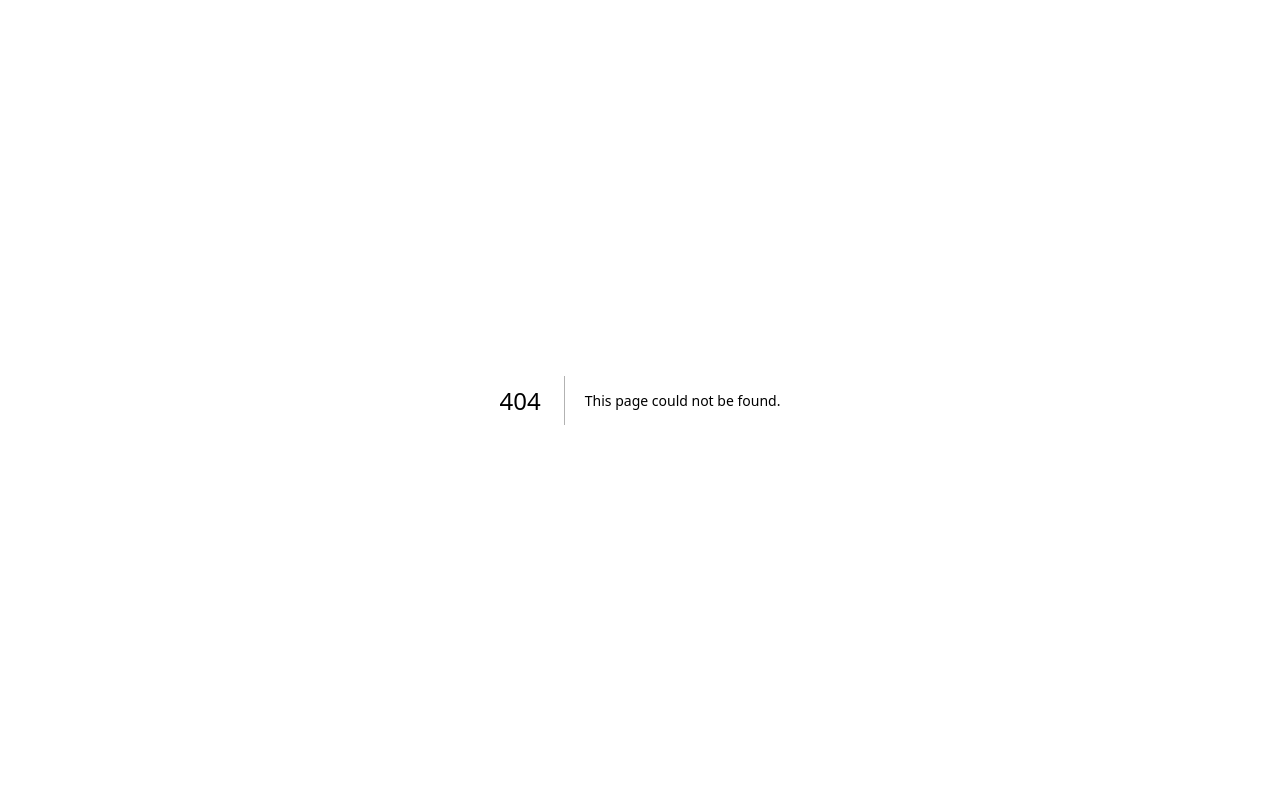
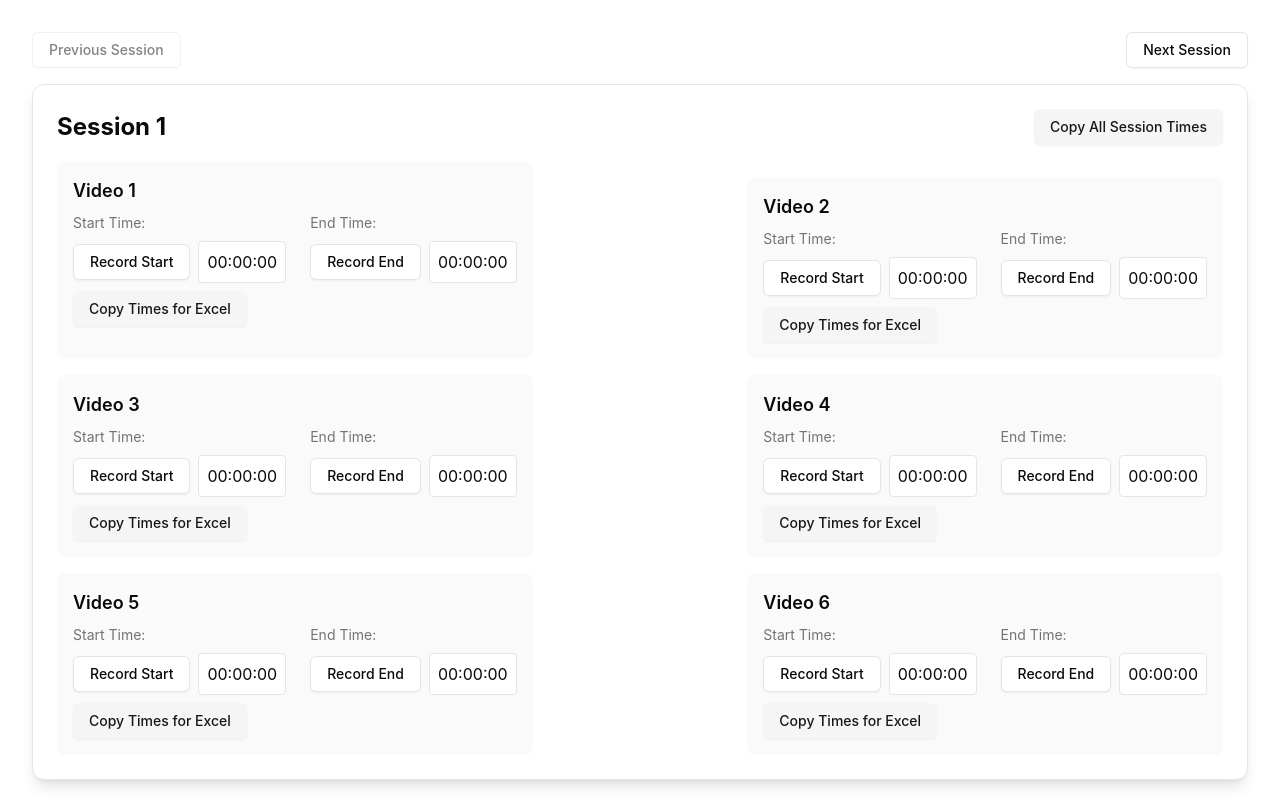
Before and after one commit to gurukudte/knowyourfacts, a Next.js app: page /neuralace in a window 1280 px wide. Before the commit this address had no page. Built offline with nearby package versions, Linux system fonts and the light colour scheme.

Commit message:
added neuralace tool

```diff
--- /dev/null
+++ b/app/neuralace/page.tsx
@@ -0,0 +1,227 @@
+"use client";
+import { Button } from "@/components/ui/button";
+import React, { useEffect } from "react";
+
+/**
+ * Session Timer Application
+ *
+ * This React component provides functionality to track and record start/end times
+ * for multiple videos across multiple sessions. It's designed for timing and logging
+ * purposes, with features to copy formatted times to clipboard for Excel compatibility.
+ *
+ * Key Features:
+ * - Manages multiple sessions (11) with multiple videos (6) per session
+ * - Records start and end times for each video
+ * - Navigation between sessions
+ * - Clipboard functionality for exporting times
+ * - Time formatting from 24h to 12h format
+ */
+
+type Props = {};
+
+const Page = (props: Props) => {
+  // Initialize state for all sessions with default times
+  const [sessions, setSessions] = React.useState(
+    [...Array(11)].map(() =>
+      [...Array(6)].map(() => ({ start: "00:00:00", end: "00:00:00" }))
+    )
+  );
+
+  // Track current active session
+  const [currentSession, setCurrentSession] = React.useState(0);
+
+  /**
+   * Records the start time for a specific video in a specific session
+   * @param sessionIndex - The index of the current session
+   * @param videoIndex - The index of the video within the session
+   */
+  const handleStartTime = (sessionIndex: number, videoIndex: number) => {
+    const now = new Date();
+    const timeStr = now.toTimeString().split(" ")[0];
+    setSessions((prev) =>
+      prev.map((session, sIdx) =>
+        sIdx === sessionIndex
+          ? session.map((time, vIdx) =>
+              vIdx === videoIndex ? { ...time, start: timeStr } : time
+            )
+          : session
+      )
+    );
+  };
+
+  /**
+   * Records the end time for a specific video in a specific session
+   * @param sessionIndex - The index of the current session
+   * @param videoIndex - The index of the video within the session
+   */
+  const handleEndTime = (sessionIndex: number, videoIndex: number) => {
+    const now = new Date();
+    const timeStr = now.toTimeString().split(" ")[0];
+    setSessions((prev) =>
+      prev.map((session, sIdx) =>
+        sIdx === sessionIndex
+          ? session.map((time, vIdx) =>
+              vIdx === videoIndex ? { ...time, end: timeStr } : time
+            )
+          : session
+      )
+    );
+  };
+
+  /**
+   * Navigates to the next session if available
+   */
+  const goToNextSession = () => {
+    if (currentSession < sessions.length - 1) {
+      setCurrentSession((prev) => prev + 1);
+    }
+  };
+
+  /**
+   * Navigates to the previous session if available
+   */
+  const goToPrevSession = () => {
+    if (currentSession > 0) {
+      setCurrentSession((prev) => prev - 1);
+    }
+  };
+
+  /**
+   * Copies a single video's start and end times to clipboard in Excel-friendly format
+   * @param start - Start time string in HH:MM:SS format
+   * @param end - End time string in HH:MM:SS format
+   */
+  const copyTimeToClipboard = (start: string, end: string) => {
+    const formatTime = (timeStr: string) => {
+      const date = new Date();
+      const [hours, minutes, seconds] = timeStr.split(":");
+      date.setHours(parseInt(hours), parseInt(minutes), parseInt(seconds));
+      return date
+        .toLocaleTimeString("en-US", {
+          hour: "2-digit",
+          minute: "2-digit",
+          second: "2-digit",
+          hour12: true,
+        })
+        .toLowerCase();
+    };
+
+    const formattedTime = `${formatTime(start)}\t${formatTime(end)}`;
+    navigator.clipboard.writeText(formattedTime);
+  };
+
+  /**
+   * Copies all times from the current session to clipboard in Excel-friendly format
+   */
+  const copyAllSessionTimes = () => {
+    const formatTime = (timeStr: string) => {
+      const date = new Date();
+      const [hours, minutes, seconds] = timeStr.split(":");
+      date.setHours(parseInt(hours), parseInt(minutes), parseInt(seconds));
+      return date
+        .toLocaleTimeString("en-US", {
+          hour: "2-digit",
+          minute: "2-digit",
+          second: "2-digit",
+          hour12: true,
+        })
+        .toLowerCase();
+    };
+
+    const allTimes = sessions[currentSession]
+      .map((time) => `${formatTime(time.start)}\t${formatTime(time.end)}`)
+      .join("\n");
+
+    navigator.clipboard.writeText(allTimes);
+  };
+
+  return (
+    <div className="p-8">
+      <div className="flex justify-between mb-4">
+        <Button
+          variant="outline"
+          onClick={goToPrevSession}
+          disabled={currentSession === 0}
+        >
+          Previous Session
+        </Button>
+        <Button
+          variant="outline"
+          onClick={goToNextSession}
+          disabled={currentSession === sessions.length - 1}
+        >
+          Next Session
+        </Button>
+      </div>
+      <div className="w-full">
+        <div
+          key={currentSession}
+          className="w-full p-6 rounded-xl shadow-lg bg-card border"
+        >
+          <div className="flex justify-between items-center mb-4">
+            <h2 className="text-2xl font-bold">Session {currentSession + 1}</h2>
+            <Button variant="secondary" onClick={copyAllSessionTimes}>
+              Copy All Session Times
+            </Button>
+          </div>
+          <div className="flex flex-wrap justify-between space-y-4">
+            {sessions[currentSession].map((time, videoIndex) => (
+              <div key={videoIndex} className="p-4 rounded-lg bg-muted/50">
+                <h3 className="text-lg font-semibold mb-2">
+                  Video {videoIndex + 1}
+                </h3>
+                <div className="flex gap-6">
+                  <div>
+                    <p className="mb-2 text-sm text-muted-foreground">
+                      Start Time:
+                    </p>
+                    <div className="flex gap-2 items-center">
+                      <Button
+                        variant="outline"
+                        onClick={() =>
+                          handleStartTime(currentSession, videoIndex)
+                        }
+                      >
+                        Record Start
+                      </Button>
+                      <span className="p-2 bg-background border rounded">
+                        {time.start}
+                      </span>
+                    </div>
+                  </div>
+                  <div>
+                    <p className="mb-2 text-sm text-muted-foreground">
+                      End Time:
+                    </p>
+                    <div className="flex gap-2 items-center">
+                      <Button
+                        variant="outline"
+                        onClick={() =>
+                          handleEndTime(currentSession, videoIndex)
+                        }
+                      >
+                        Record End
+                      </Button>
+                      <span className="p-2 bg-background border rounded">
+                        {time.end}
+                      </span>
+                    </div>
+                  </div>
+                </div>
+                <Button
+                  variant="secondary"
+                  className="mt-2"
+                  onClick={() => copyTimeToClipboard(time.start, time.end)}
+                >
+                  Copy Times for Excel
+                </Button>
+              </div>
+            ))}
+          </div>
+        </div>
+      </div>
+    </div>
+  );
+};
+
+export default Page;
```
Also changed, not shown: app/page.tsx (+22 -0 lines), components/layout/app-layout.tsx (+26 -0 lines).
